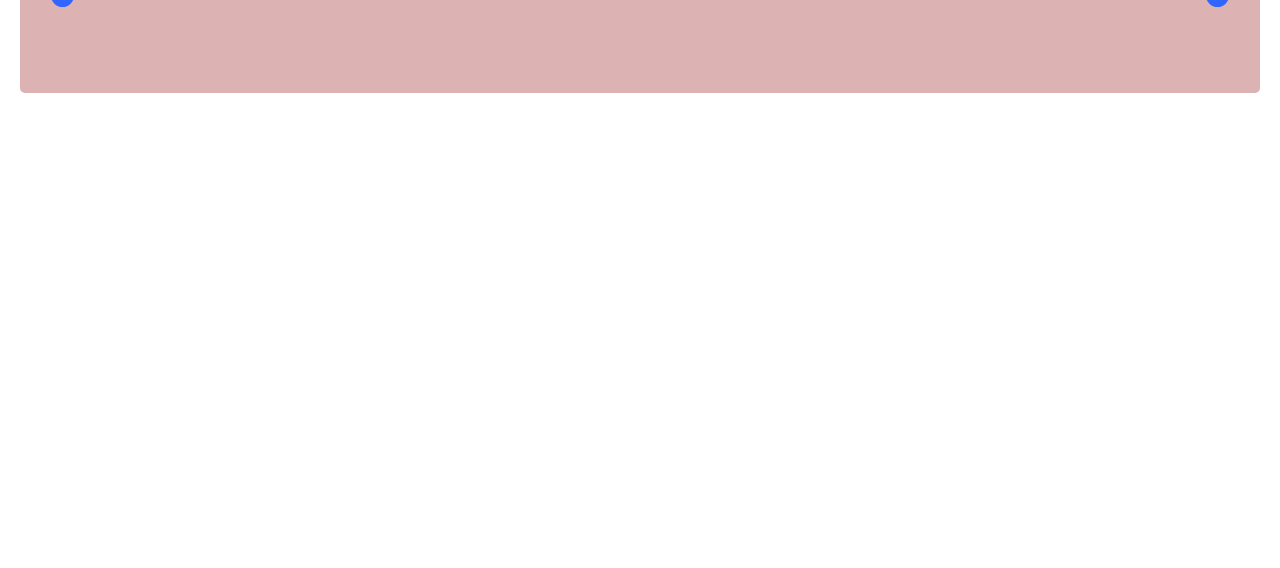
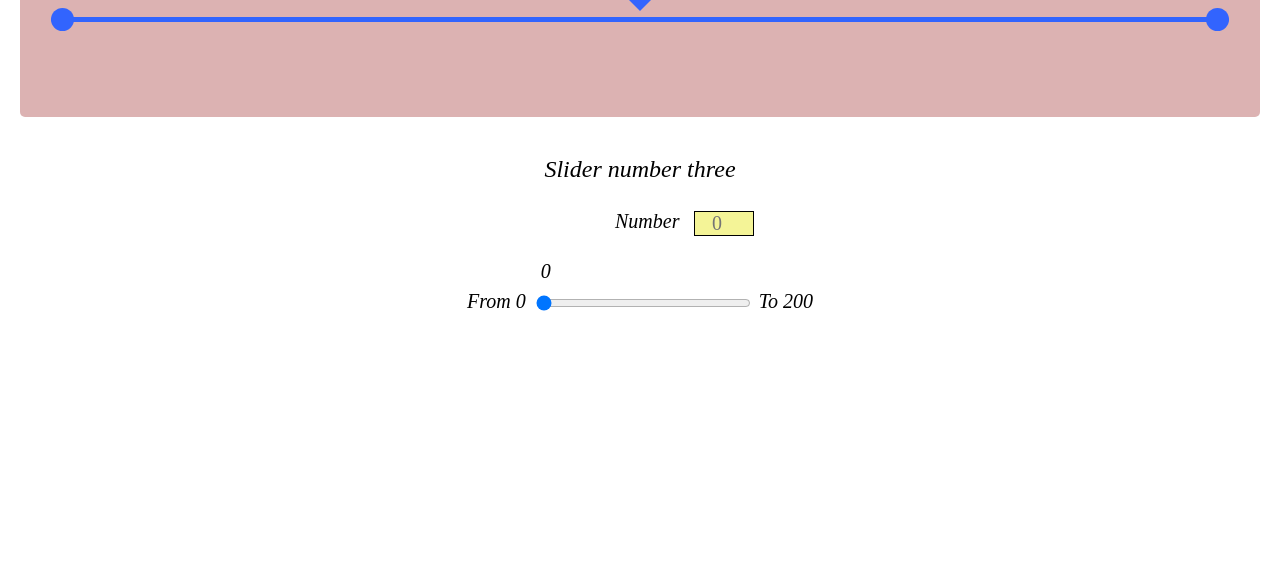
Before and after one commit to JuriJuriM/DoubleRangeSlider, a website built with Parcel: page src/index.pug in a window 1280 px wide. Shown: the part 252-820 px from the top of the page. Built offline with nearby package versions, Linux system fonts and the light colour scheme.

Commit message:
I add slider number three

```diff
--- a/src/index.js
+++ b/src/index.js
@@ -5,15 +5,14 @@ main();
 
 console.log('Hi');
 
+// Double range slider
 let sliderOne = document.getElementById('slider-1');
 let sliderTwo = document.getElementById('slider-2');
 let displayValOne = document.getElementById('range1');
 let displayValTwo = document.getElementById('range2');
-
 let minGap = 1;
 let sliderTrack = document.querySelector('.doubslider__track');
 let sliderMaxValue = document.getElementById('slider-1').max;
-
 sliderOne.oninput = function () {
     if (parseInt(sliderTwo.value) - parseInt(sliderOne.value) <= minGap) {
         sliderOne.value = parseInt(sliderTwo.value) - minGap;
@@ -21,7 +20,6 @@ sliderOne.oninput = function () {
     displayValOne.textContent = sliderOne.value;
     fillColor();
 }
-
 sliderTwo.oninput = function () {
     if (parseInt(sliderTwo.value) - parseInt(sliderOne.value) <= minGap) {
         sliderTwo.value = parseInt(sliderOne.value) + minGap;
@@ -29,9 +27,23 @@ sliderTwo.oninput = function () {
     displayValTwo.textContent = sliderTwo.value;
     fillColor();
 }
-
 function fillColor() {
     let persent1 = (sliderOne.value / sliderMaxValue) * 100;
     let persent2 = (sliderTwo.value / sliderMaxValue) * 100;
     sliderTrack.style.background = `linear-gradient(to right, #dadae5 ${persent1}%, #3264fe ${persent1}%, #3264fe ${persent2}%, #dadae5 ${persent2}%)`;
 }
+
+// Slider number three
+let range = document.querySelector('.slider-three__input');
+let rangeNum = document.querySelector('.slider-three__num');
+let labelIn = document.querySelector('.slider-three__in');
+range.oninput = function () {
+    rangeNum.style.left = this.value + 'px';
+    rangeNum.innerHTML = this.value;
+    labelIn.value = this.value;
+}
+labelIn.oninput = function () {
+    rangeNum.style.left = this.value + 'px';
+    rangeNum.innerHTML = this.value;
+    range.value = this.value;
+}
--- a/src/index.pug
+++ b/src/index.pug
@@ -16,6 +16,7 @@ html(lang="en")
                 | Мне нравится новый детектив!
         .content
             .container
+                .doub-title(class='title') Double range slider
                 .doubslider
                     .doubslider__values
                         span.doublslider__span(id='range1') 0
@@ -23,5 +24,18 @@ html(lang="en")
                     .doubslider__track
                     input.doubslider__input(type='range' min='0' max='100' value='0' id='slider-1')
                     input.doubslider__input(type='range' min='0' max='100' value='100' id='slider-2')
+                .slider-three
+                    .container
+                        .slider-three__row
+                            .slider-three__title(class='title') Slider number three
+                            .slider-three__label
+                                .slider-three__text Number
+                                input.slider-three__in(type='number' min='0' max='200' placeholder='0' id='input-1')
+                            .slider-three__numbers
+                                .slider-three__first From 0
+                                .slider-three__range
+                                    .slider-three__num 0
+                                    input.slider-three__input(type='range' min='0' max='200' value='0')
+                                .slider-three__last To 200
 
         script(src="./index.js")
--- a/src/main.scss
+++ b/src/main.scss
@@ -35,12 +35,19 @@ body{
 .container{
     margin: 0 20px;
 }
+.doub-title{
+    text-align: center;
+}
+.title{
+    font-size: 24px;
+}
 .doubslider{
     position: relative;
     display: flex;
     justify-content: space-around;
     align-items: center;
     padding: 30px 20px;
+    margin: 0 0 40px 0;
     background-color: rgb(220, 178, 178);
     border-radius: 5px;
     &__input{
@@ -138,3 +145,69 @@ body{
         right: 0;
     }
 }
+
+.slider-three{
+    margin: 0 0 40px 0;
+    &__row{
+        display: flex;
+        align-items: center;
+        flex-direction: column;
+    }
+    &__title{
+        margin: 0 0 30px 0;
+    }
+    &__label{
+        display: flex;
+        margin: 0 0 25px 0;
+        width: 50px;
+    }
+    &__in{
+        //height: 13px;
+        width: 60px;
+        font-size: 20px;
+        //margin: 5px 0 0 0;
+        border: 1px solid black;
+        text-align: center;
+        background-color: rgb(244, 244, 151);
+    }
+    &__text{
+        margin: 0 15px 0 0;
+        font-size: 20px;
+    }
+    &__numbers{
+        display: flex;
+    }
+    &__first,
+    &__last{
+        padding: 30px 0 0 0;
+        font-size: 20px;
+    }
+    &__first{
+        margin: 0 10px 0 0;
+    }
+    &__range{
+        width: 223px;
+        height: 50px;
+        position: relative;
+    }
+    &__num{
+        width: 40px;
+        height: 25px;
+        position: absolute;
+        padding: 0 0 0 5px;
+        font-size: 20px;
+    }
+    &__input{
+        width: 215px;
+        position: absolute;
+        bottom: 0;
+    }
+    &__span{
+        border: 1px solid black;
+        width: 40px;
+        height: 20px;
+        text-align: center;
+        padding: 3px;
+        margin: 0 0 10px 0;
+    }
+}
```
Also changed, not shown: dist/index.html, 7 other files.
